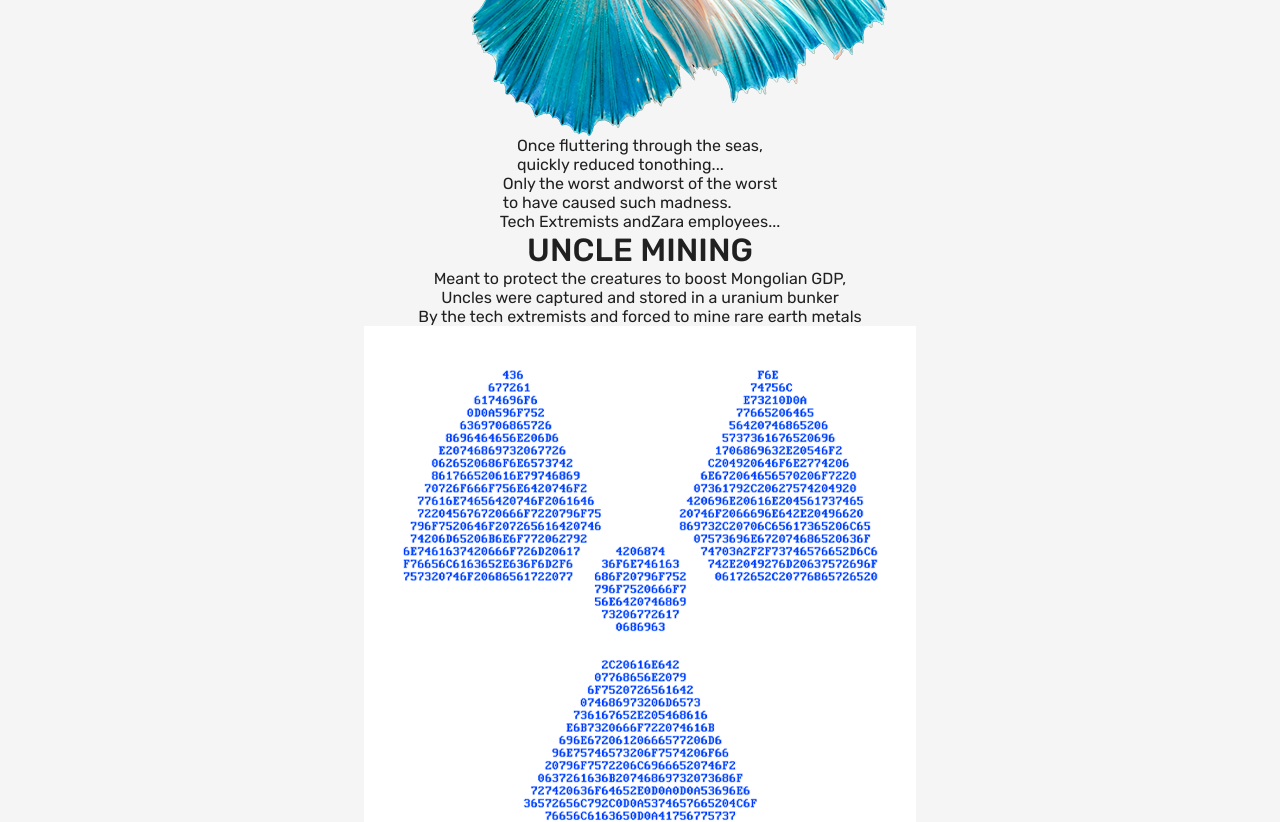
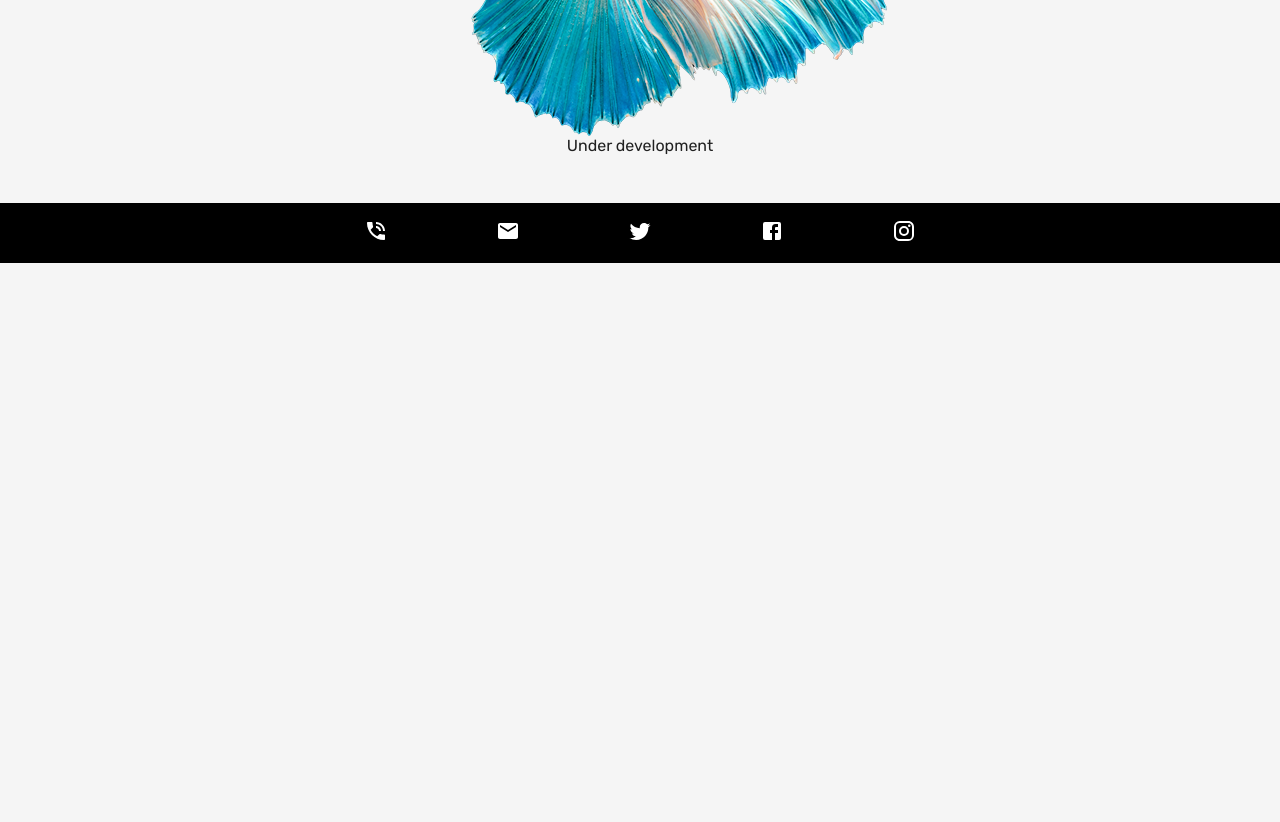
Before and after one commit to UBHSpring2022/ub-hacking-spring-2022-teams-team-405, a React (Vite) app in the folder front-end/: page / in a window 1280 px wide. Shown: the part 2260-3082 px from the top of the page. After the commit the page ends 2523 px from the top, so only its background shows below. Built offline with nearby package versions, Linux system fonts and the light colour scheme; what actioncable would draw is missing.

Commit message:
under construction

```diff
--- a/front-end/src/components/Lore.jsx
+++ b/front-end/src/components/Lore.jsx
@@ -8,13 +8,11 @@
         Lore
       </h1>
       <img src={FishImg} alt="Fish" />
-
-      <p className="Lore-Description1">
-        Once fluttering through the seas, <br />
-        quickly reduced to
-        <span className="Lore-Description-dra1">nothing...</span>
+      <p>
+		Under development
+        {/* <span className="Lore-Description-dra1">nothing...</span> */}
       </p>
-      <p className="Lore-Description2">
+      {/* <p className="Lore-Description2">
         Only the worst and
         <span className="Lore-Description-dra2">worst of the worst</span> <br />
         to have caused such madness.
@@ -45,7 +43,7 @@
         Zara employees forced the uncles to continue mining rare earth metals
         and prompted the extinction of the Rare fish
       </p>
-      <p className="Lore-Description9">Rare fish were gone...</p>
+      <p className="Lore-Description9">Rare fish were gone...</p> */}
 
     </div>
   );
--- a/front-end/src/styles/Landing.scss
+++ b/front-end/src/styles/Landing.scss
@@ -123,7 +123,7 @@
     flex-direction: column;
     align-items: center;
     width: 100%;
-    min-height: 100vh;
+    height: fit-content;
     &-title{
         background: linear-gradient(0deg, var(--accent-color), var(--accent-color), #2196f3, #26c6da);
         background-clip: text;
```
